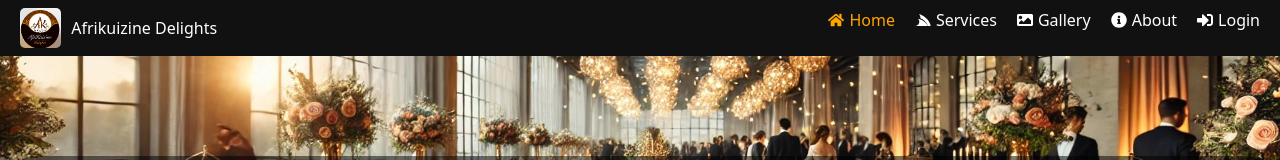
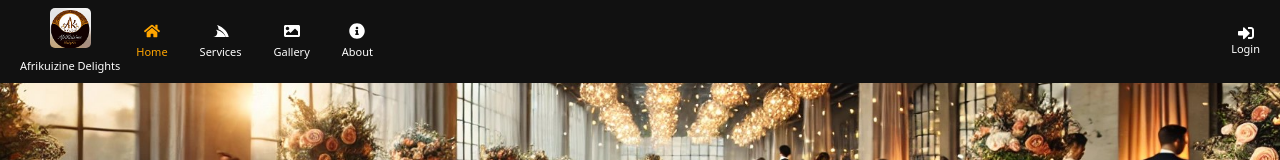
Before and after one commit to clementdevtech/afriquizine, a React (Create React App) app in the folder frontend/: page / in a window 1280 px wide. Shown: the top 160 px of the page. Built offline with nearby package versions, Linux system fonts and the light colour scheme; no server answers.

Commit message:
navbar updates

```diff
--- a/frontend/src/assets/css/Navbar.css
+++ b/frontend/src/assets/css/Navbar.css
@@ -7,7 +7,13 @@
 .nav-container {
   display: flex;
   justify-content: space-between;
-  align-items: center;
+  align-items: center; /* makes both sides align vertically */
+}
+
+.nav-side {
+  display: flex;
+  align-items: center; /* ensures children line up */
+  gap: 20px;
 }
 
 .nav-logo {
@@ -24,8 +30,11 @@
 
 .nav-links {
   display: flex;
+  align-items: center; /* keeps icons & text level */
   gap: 20px;
   list-style: none;
+  margin: 0;
+  padding: 0;
 }
 
 .nav-links a,
@@ -38,6 +47,7 @@
   background: none;
   border: none;
   cursor: pointer;
+  padding: 4px 6px; /* same vertical height for consistency */
 }
 
 .nav-links a.active {
@@ -61,6 +71,7 @@
 .nav-side {
   display: flex;
   gap: 10px;
+  align-items: center; /* keeps vertical alignment */
 }
 
 .nav-center {
@@ -78,7 +89,7 @@
   display: flex;
   flex-direction: column;
   align-items: center;
-  font-size: 11px; /* smaller text */
+  font-size: 11px;
   color: white;
   text-decoration: none;
   background: none;
@@ -86,7 +97,7 @@
 }
 
 .nav-side svg {
-  font-size: 16px; /* smaller icons */
+  font-size: 16px;
 }
 
 .nav-side a.active {
@@ -102,6 +113,6 @@
     display: flex;
   }
   .nav-center img {
-    height: 28px; /* final logo height for small devices */
+    height: 28px;
   }
 }
--- a/frontend/src/components/Navbar.js
+++ b/frontend/src/components/Navbar.js
@@ -1,6 +1,14 @@
 import React, { useState, useEffect } from "react";
-import { Link, useLocation } from "react-router-dom";
-import { FaHome, FaServicestack, FaImage, FaInfoCircle, FaSignOutAlt, FaSignInAlt } from "react-icons/fa";
+import { Link, useLocation, useNavigate } from "react-router-dom";
+import {
+  FaHome,
+  FaServicestack,
+  FaImage,
+  FaInfoCircle,
+  FaSignOutAlt,
+  FaSignInAlt,
+  FaUserShield
+} from "react-icons/fa";
 import "../assets/css/Navbar.css";
 import logo from "../assets/images/logo.png";
 
@@ -10,6 +18,7 @@ const Navbar = () => {
   const [user, setUser] = useState(null);
   const [loading, setLoading] = useState(true);
   const location = useLocation();
+  const navigate = useNavigate();
 
   useEffect(() => {
     const fetchUser = async () => {
@@ -46,7 +55,9 @@ const Navbar = () => {
   const handleLogout = async () => {
     try {
       await fetch(`${API_URL}/auth/logout`, { method: "POST", credentials: "include" });
+      localStorage.removeItem("token");
       setUser(null);
+      navigate("/"); // Redirect home after logout
     } catch (err) {
       console.error("Logout failed:", err);
     }
@@ -54,9 +65,11 @@ const Navbar = () => {
 
   return (
     <>
-      {/* Desktop / Large screen navbar */}
+      {/* Desktop Navbar */}
       <nav className="main-navbar desktop-navbar">
         <div className="nav-container">
+          {/* Left Side */}
+          <div className="nav-side nav-left">
             <Link to="/" className="nav-logo">
               <img src={logo} alt="Logo" />
               <span>Afrikuizine Delights</span>
@@ -66,22 +79,35 @@ const Navbar = () => {
               <li><Link to="/services"><FaServicestack /> Services</Link></li>
               <li><Link to="/gallery"><FaImage /> Gallery</Link></li>
               <li><Link to="/about-us"><FaInfoCircle /> About</Link></li>
-            {loading ? (
-              <li><span>Loading...</span></li>
-            ) : user ? (
-              <li><button className="logout-btn" onClick={handleLogout}><FaSignOutAlt /> Logout</button></li>
-            ) : (
-              <li><Link to="/login"><FaSignInAlt /> Login</Link></li>
+              {!loading && user?.role === "admin" && (
+                <li><Link to="/admin"><FaUserShield /> Admin</Link></li>
               )}
             </ul>
           </div>
+
+          {/* Right Side */}
+          <div className="nav-side nav-right">
+            {loading ? (
+              <span>Loading...</span>
+            ) : user ? (
+              <button className="logout-btn" onClick={handleLogout}>
+                <FaSignOutAlt /> Logout
+              </button>
+            ) : (
+              <Link to="/login" state={{ from: location }}>
+                <FaSignInAlt /> Login
+              </Link>
+            )}
+          </div>
+        </div>
       </nav>
 
-      {/* Mobile / Small screen split-navbar */}
+      {/* Mobile Navbar */}
       <nav className="split-navbar mobile-navbar">
         <div className="nav-side left-links">
           <Link to="/" className={location.pathname === "/" ? "active" : ""}><FaHome /><span>Home</span></Link>
           <Link to="/services"><FaServicestack /><span>Services</span></Link>
+          <Link to="/gallery"><FaImage /><span>Gallery</span></Link>
         </div>
 
         <div className="nav-center">
@@ -91,14 +117,20 @@ const Navbar = () => {
         </div>
 
         <div className="nav-side right-links">
-          <Link to="/gallery"><FaImage /><span>Gallery</span></Link>
           <Link to="/about-us"><FaInfoCircle /><span>About</span></Link>
+          {!loading && user?.role === "admin" && (
+            <Link to="/admin"><FaUserShield /><span>Admin</span></Link>
+          )}
           {loading ? (
             <span>Loading...</span>
           ) : user ? (
-            <button onClick={handleLogout} className="nav-btn"><FaSignOutAlt /><span>Logout</span></button>
+            <button onClick={handleLogout} className="nav-btn">
+              <FaSignOutAlt /><span>Logout</span>
+            </button>
           ) : (
-            <Link to="/login"><FaSignInAlt /><span>Login</span></Link>
+            <Link to="/login" state={{ from: location }}>
+              <FaSignInAlt /><span>Login</span>
+            </Link>
           )}
         </div>
       </nav>
--- a/frontend/src/pages/Login.js
+++ b/frontend/src/pages/Login.js
@@ -1,6 +1,6 @@
 import React, { useState } from "react";
 import axios from "axios";
-import { Link, useNavigate } from "react-router-dom";
+import { Link, useNavigate, useLocation } from "react-router-dom"; // ⬅ added useLocation
 import "bootstrap/dist/css/bootstrap.min.css";
 import { FontAwesomeIcon } from "@fortawesome/react-fontawesome";
 import { faEye, faEyeSlash } from "@fortawesome/free-solid-svg-icons";
@@ -11,7 +11,12 @@ const Login = () => {
   const [user, setUser] = useState({ email: "", password: "" });
   const [error, setError] = useState("");
   const [showPassword, setShowPassword] = useState(false);
+
   const navigate = useNavigate();
+  const location = useLocation();
+
+  // If the user came from another page, redirect there; otherwise default to home
+  const from = location.state?.from?.pathname || "/";
 
   const handleChange = (e) => {
     setUser({ ...user, [e.target.name]: e.target.value });
@@ -24,7 +29,9 @@ const Login = () => {
       const res = await axios.post(`${API_URL}/auth/login`, user);
       localStorage.setItem("token", res.data.token);
       alert(res.data.message);
-      navigate("/");
+
+      // Redirect back to the previous page
+      navigate(from, { replace: true });
     } catch (err) {
       setError(err.response?.data?.message || "Login failed");
     }
```
Lines whose indentation alone changed are shown as unchanged.
